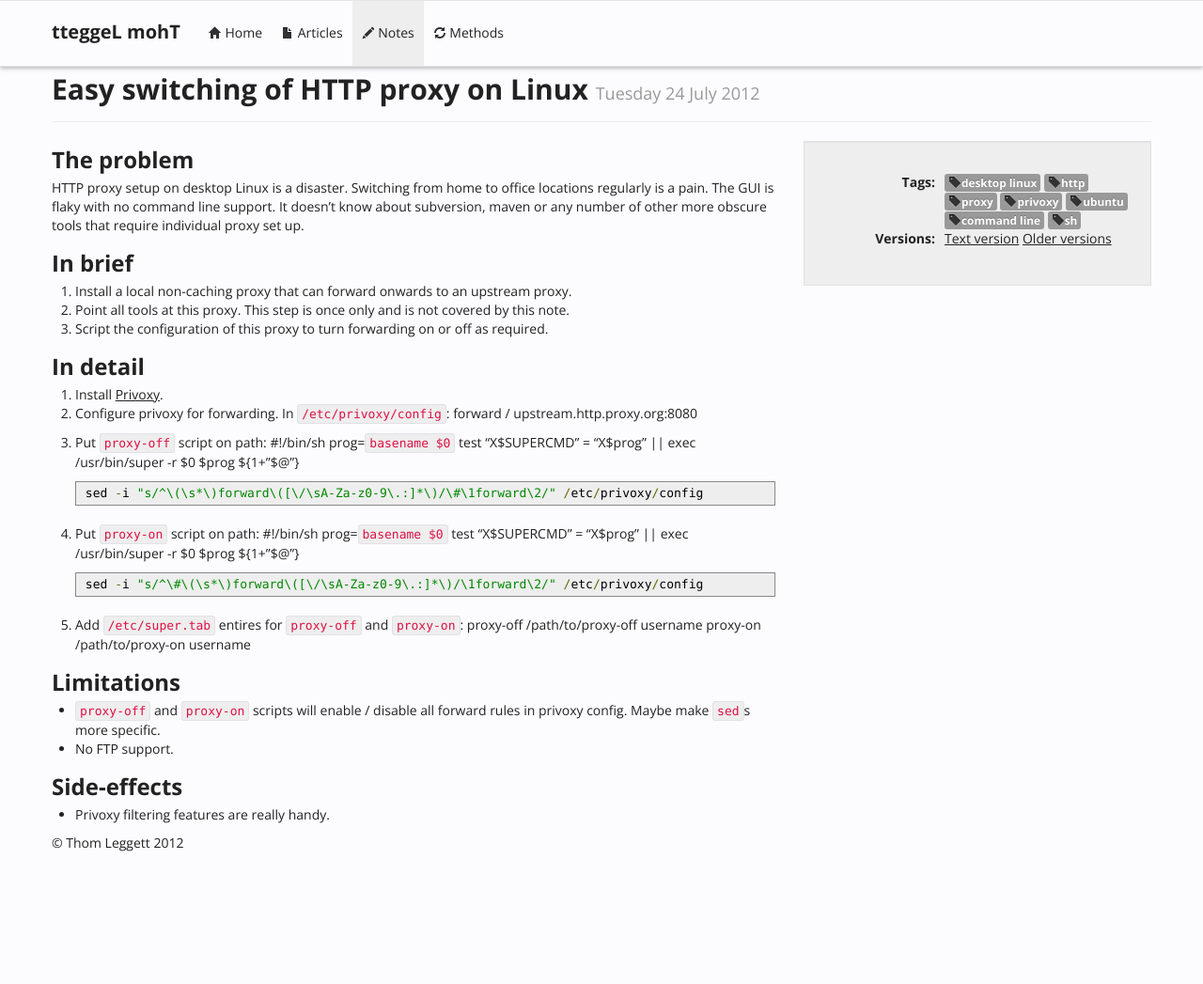
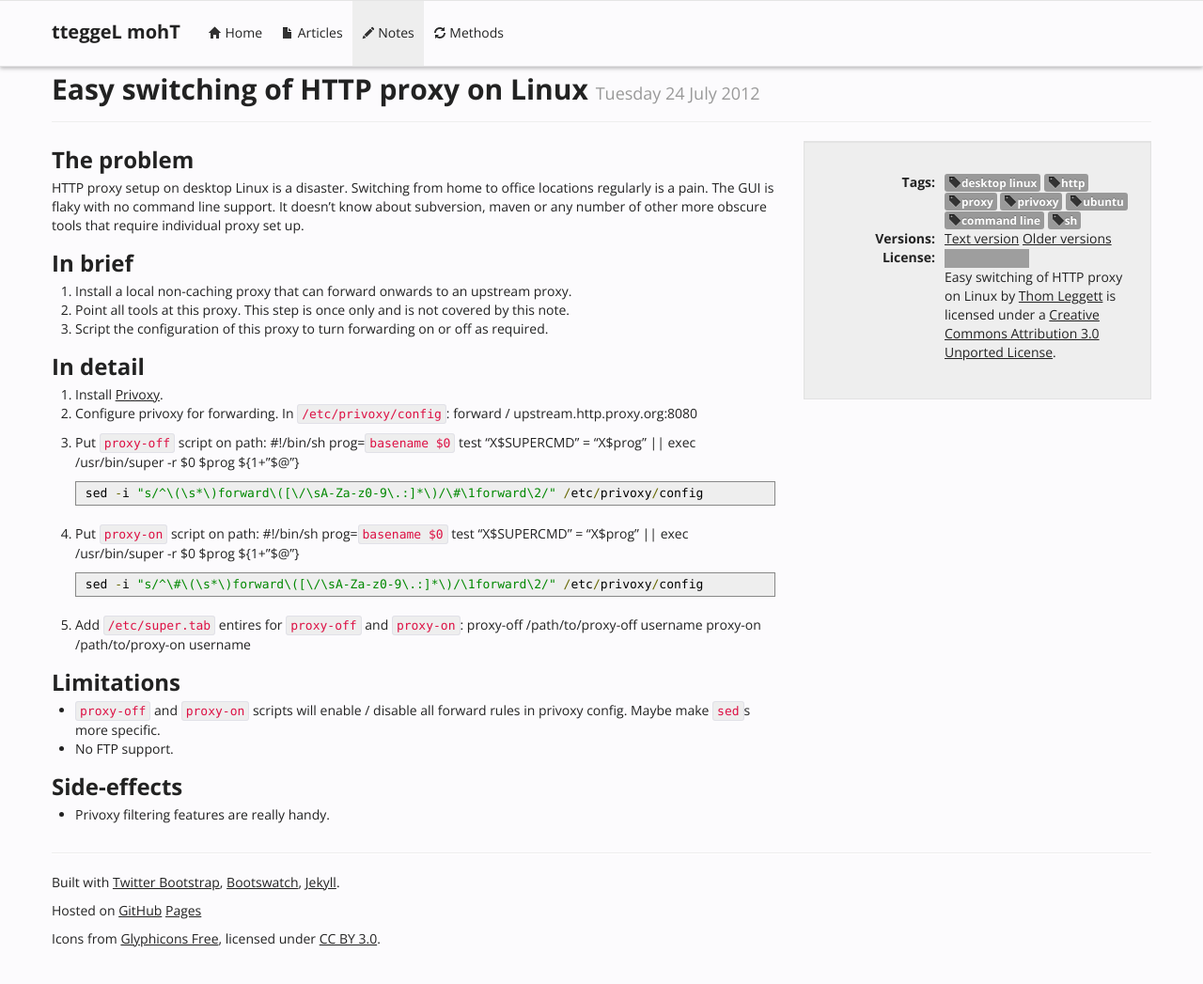
Before and after one commit to tteggel/tteggel.github.io, a Jekyll site: the page built from notes/_posts/2012-07-24-easy-linux-http-proxy.md, in a window 1280 px wide and 1059 px high. Shown: the top 1047 px of the window at 94% size. Built offline with Jekyll 4.4.1, drawn with Linux system fonts in a browser that asks for light colours; nearby versions of some CDN libraries; Markdown is read by kramdown in place of the engine named in the settings; grey boxes are pictures that could not be loaded.

Commit message:
Add license and credtis.

```diff
--- a/_layouts/base.html
+++ b/_layouts/base.html
@@ -90,7 +90,10 @@ function styleCode()
       {{ content }}
 
       <footer>
-        <p>&copy; Thom Leggett 2012</p>
+        <hr/>
+        <p>Built with <a href="http://twitter.github.com/bootstrap/index.html">Twitter Bootstrap</a>, <a href="http://bootswatch.com/">Bootswatch</a>, <a href="https://github.com/mojombo/jekyll">Jekyll</a>.
+        <p>Hosted on <a href="https://github.com/">GitHub</a> <a href="http://pages.github.com/">Pages</a></p>
+        <p>Icons from <a href="http://glyphicons.com">Glyphicons Free</a>, licensed under <a href="http://creativecommons.org/licenses/by/3.0/">CC BY 3.0</a>.</p>
       </footer>
 
     </div> <!-- /container -->
--- a/_layouts/note.html
+++ b/_layouts/note.html
@@ -6,21 +6,28 @@ layout: default
     {{ content }}
   </div>
   <div class="span4">
-    {% if page.tags %}
     <div class="well">
       <dl class="dl-horizontal">
+        {% if page.tags %}
         <dt>Tags:</dt>
-        <dd>{% for tag in page.tags %}
+        <dd>
+          {% for tag in page.tags %}
           <span class="label"><i class="icon-tag"></i>{{ tag }}</span>
-      {% endfor %}
+          {% endfor %}
         </dd>
+        {% endif %}
+
         <dt>Versions:</dt>
         <dd>
           <a href="https://raw.github.com/thom-leggett/thom-leggett.github.com/master/notes/_posts/{{ page.date | date: '%Y-%m-%d' }}-{{ page.url | replace: '/notes/', '' }}.md">Text version</a>
           <a href="https://github.com/thom-leggett/thom-leggett.github.com/commits/master/notes/_posts/{{ page.date | date: '%Y-%m-%d' }}-{{ page.url | replace: '/notes/', '' }}.md">Older versions</a>
         </dd>
+
+        <dt>License:</dt>
+        <dd>
+          <a rel="license" href="http://creativecommons.org/licenses/by/3.0/"><img alt="Creative Commons License" style="border-width:0" src="http://i.creativecommons.org/l/by/3.0/80x15.png" /></a><br /><span xmlns:dct="http://purl.org/dc/terms/" property="dct:title">{{ page.title }}</span> by <a xmlns:cc="http://creativecommons.org/ns#" href="tteggel.org" property="cc:attributionName" rel="cc:attributionURL">Thom Leggett</a> is licensed under a <a rel="license" href="http://creativecommons.org/licenses/by/3.0/">Creative Commons Attribution 3.0 Unported License</a>.
+        </dd>
       </dl>
     </div>
-    {% endif %}
   </div>
 </div>
```
